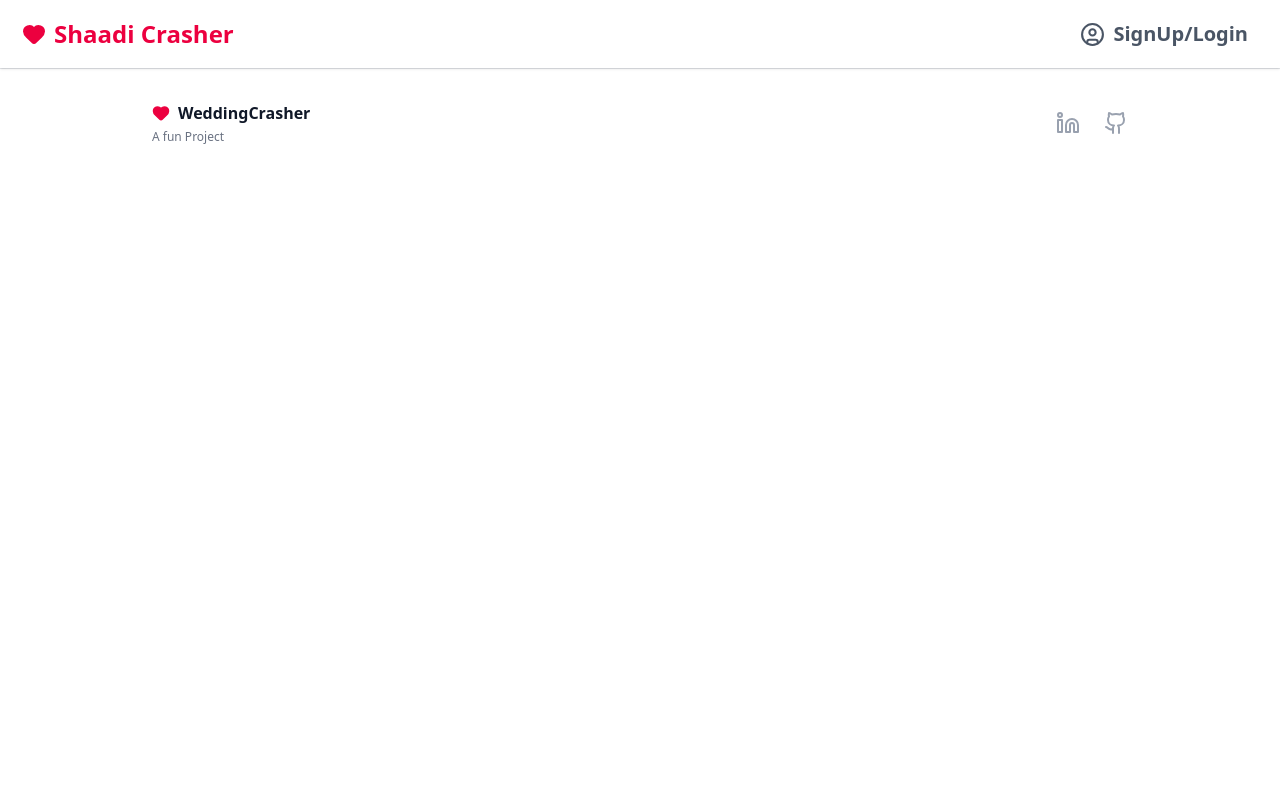
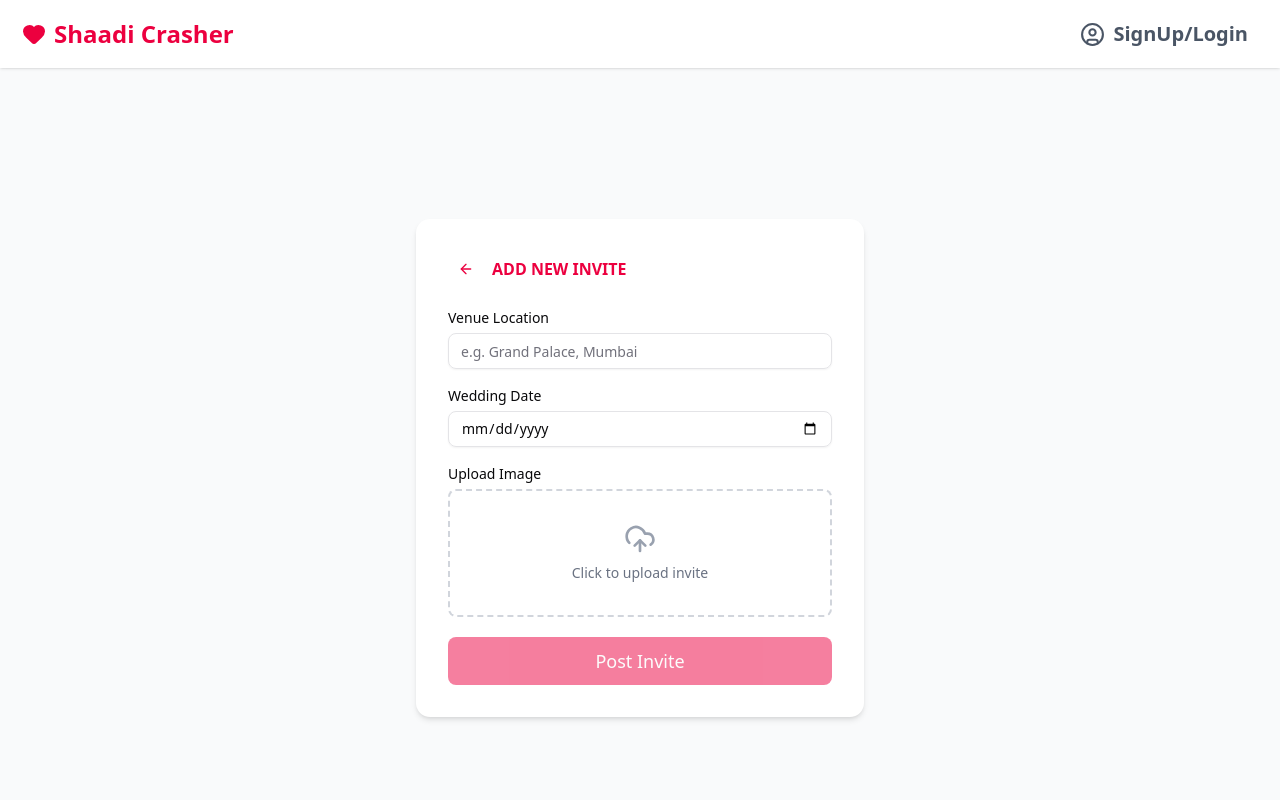
Before and after one commit to theadarsh1m/ShaadiCrasher, a React (Vite) app: page /create in a window 1280 px wide. Shown: the top 800 px of the page. Built offline with nearby package versions, Linux system fonts and the light colour scheme; no server answers.

Commit message:
uploading form data, images to cloudinary, form data with img url in firebase database

```diff
--- a/package.json
+++ b/package.json
@@ -10,6 +10,7 @@
     "preview": "vite preview"
   },
   "dependencies": {
+    "@radix-ui/react-label": "^2.1.8",
     "@radix-ui/react-slot": "^1.2.4",
     "@tailwindcss/vite": "^4.1.17",
     "class-variance-authority": "^0.7.1",
--- a/src/App.jsx
+++ b/src/App.jsx
@@ -8,6 +8,7 @@ import FeedPage from "./pages/FeedPage";
 import Footer from "./components/Footer";
 import { Skeleton } from "@/components/ui/skeleton";
 import { useAuth } from "./context/AuthContext";
+import CreatePage from "./pages/CreatePage";
 
 export default function App() {
 
@@ -49,6 +50,7 @@ export default function App() {
           path="/feed"
           element={user ? <FeedPage /> : <Navigate to="/" />}
         />
+        <Route path="/create" element={<CreatePage />} />
       </Routes>
       <Footer />
     </Router>
--- /dev/null
+++ b/src/components/ui/input.jsx
@@ -0,0 +1,24 @@
+import * as React from "react"
+
+import { cn } from "@/lib/utils"
+
+function Input({
+  className,
+  type,
+  ...props
+}) {
+  return (
+    <input
+      type={type}
+      data-slot="input"
+      className={cn(
+        "file:text-foreground placeholder:text-muted-foreground selection:bg-primary selection:text-primary-foreground dark:bg-input/30 border-input h-9 w-full min-w-0 rounded-md border bg-transparent px-3 py-1 text-base shadow-xs transition-[color,box-shadow] outline-none file:inline-flex file:h-7 file:border-0 file:bg-transparent file:text-sm file:font-medium disabled:pointer-events-none disabled:cursor-not-allowed disabled:opacity-50 md:text-sm",
+        "focus-visible:border-ring focus-visible:ring-ring/50 focus-visible:ring-[3px]",
+        "aria-invalid:ring-destructive/20 dark:aria-invalid:ring-destructive/40 aria-invalid:border-destructive",
+        className
+      )}
+      {...props} />
+  );
+}
+
+export { Input }
--- /dev/null
+++ b/src/components/ui/label.jsx
@@ -0,0 +1,21 @@
+import * as React from "react"
+import * as LabelPrimitive from "@radix-ui/react-label"
+
+import { cn } from "@/lib/utils"
+
+function Label({
+  className,
+  ...props
+}) {
+  return (
+    <LabelPrimitive.Root
+      data-slot="label"
+      className={cn(
+        "flex items-center gap-2 text-sm leading-none font-medium select-none group-data-[disabled=true]:pointer-events-none group-data-[disabled=true]:opacity-50 peer-disabled:cursor-not-allowed peer-disabled:opacity-50",
+        className
+      )}
+      {...props} />
+  );
+}
+
+export { Label }
--- /dev/null
+++ b/src/pages/CreatePage.jsx
@@ -0,0 +1,166 @@
+import React, { useState } from "react";
+import { useNavigate } from "react-router-dom";
+import { ArrowLeft, UploadCloud, Loader2, X } from "lucide-react";
+import { addDoc, collection, serverTimestamp } from "firebase/firestore";
+import { ref, uploadBytes, getDownloadURL } from "firebase/storage";
+import { db, storage, auth } from "../firebase";
+import { Button } from "@/components/ui/button";
+import { Input } from "@/components/ui/input";
+import { Label } from "@/components/ui/label";
+
+export default function CreatePage() {
+  const navigate = useNavigate();
+  const [file, setFile] = useState(null);
+  const [preview, setPreview] = useState(null);
+  const [loading, setLoading] = useState(false);
+
+  const CLOUD_NAME = import.meta.env.VITE_CLOUDINARY_CLOUD_NAME;
+  const UPLOAD_PRESET = import.meta.env.VITE_CLOUDINARY_UPLOAD_PRESET;
+
+  const handleFile = (e) => {
+    const selected = e.target.files[0];
+    if (selected) {
+      setFile(selected);
+      setPreview(URL.createObjectURL(selected));
+    }
+  };
+
+  const uploadToCloudinary = async (imageFile) => {
+    const formData = new FormData();
+    formData.append("file", imageFile);
+    formData.append("upload_preset", UPLOAD_PRESET);
+    formData.append("cloud_name", CLOUD_NAME);
+
+    try {
+      const res = await fetch(
+        `https://api.cloudinary.com/v1_1/${CLOUD_NAME}/image/upload`,
+        { method: "POST", body: formData }
+      );
+
+      if (!res.ok) throw new Error("Cloudinary upload failed");
+
+      const data = await res.json();
+      return data.secure_url;
+    } catch (error) {
+      console.error("Error uploading to Cloudinary:", error);
+      throw error;
+    }
+  };
+
+  const handleSubmit = async (e) => {
+    e.preventDefault();
+    if (!file) return alert("Please upload an image!");
+
+    setLoading(true);
+    try {
+      const formData = new FormData(e.target);
+
+      const imageUrl = await uploadToCloudinary(file);
+
+      await addDoc(collection(db, "invites"), {
+        venue: formData.get("venue"),
+        date: formData.get("date"),
+        imageUrl: imageUrl,
+        userId: auth.currentUser.uid,
+        userPhoto: auth.currentUser.photoURL,
+        createdAt: serverTimestamp(),
+      });
+      navigate("/feed");
+    } catch (error) {
+      console.error(error);
+      alert("Upload failed.");
+    } finally {
+      setLoading(false);
+    }
+  };
+
+  return (
+    <div className="min-h-screen bg-gray-50 py-12 px-4 flex items-center justify-center">
+      <div className="max-w-md w-full bg-white p-8 rounded-xl shadow-md">
+        <div className="flex items-center mb-6 text-rose-600 font-semibold">
+          <Button
+            variant="ghost"
+            size="icon"
+            onClick={() => navigate("/feed")}
+            className="mr-2 hover:bg-rose-50 text-rose-600"
+          >
+            <ArrowLeft className="w-5 h-5" />
+          </Button>
+          ADD NEW INVITE
+        </div>
+
+        <form onSubmit={handleSubmit} className="space-y-5">
+          <div className="space-y-2">
+            <Label htmlFor="venue">Venue Location</Label>
+            <Input
+              name="venue"
+              id="venue"
+              placeholder="e.g. Grand Palace, Mumbai"
+              required
+              className="focus-visible:ring-rose-500"
+            />
+          </div>
+
+          <div className="space-y-2">
+            <Label htmlFor="date">Wedding Date</Label>
+            <Input
+              type="date"
+              name="date"
+              id="date"
+              required
+              className="focus-visible:ring-rose-500 block w-full"
+            />
+          </div>
+
+          <div className="space-y-2">
+            <Label>Upload Image</Label>
+            {!preview ? (
+              <label className="flex flex-col items-center justify-center border-2 border-dashed border-gray-300 rounded-md h-32 cursor-pointer hover:border-rose-400 hover:bg-rose-50 transition">
+                <UploadCloud className="w-8 h-8 text-gray-400 mb-2" />
+                <span className="text-sm text-gray-500">
+                  Click to upload invite
+                </span>
+                <input
+                  type="file"
+                  accept="image/*"
+                  onChange={handleFile}
+                  className="hidden"
+                />
+              </label>
+            ) : (
+              <div className="relative h-48 rounded-md overflow-hidden group border">
+                <img
+                  src={preview}
+                  alt="Preview"
+                  className="w-full h-full object-cover"
+                />
+                <button
+                  type="button"
+                  onClick={() => {
+                    setFile(null);
+                    setPreview(null);
+                  }}
+                  className="absolute inset-0 bg-black/40 flex items-center justify-center opacity-0 group-hover:opacity-100 transition"
+                >
+                  <X className="text-white w-8 h-8 bg-rose-600 rounded-full p-1" />
+                </button>
+              </div>
+            )}
+          </div>
+
+          <Button
+            type="submit"
+            className="w-full bg-rose-600 hover:bg-rose-700 text-lg py-6"
+            disabled={!file || loading}
+          >
+            {loading ? (
+              <Loader2 className="animate-spin mr-2" />
+            ) : (
+              "Post Invite"
+            )}
+          </Button>
+        </form>
+      </div>
+    </div>
+  );
+}
```
Also changed, not shown: 2 other files (tests, documents, lock files or other folders).
